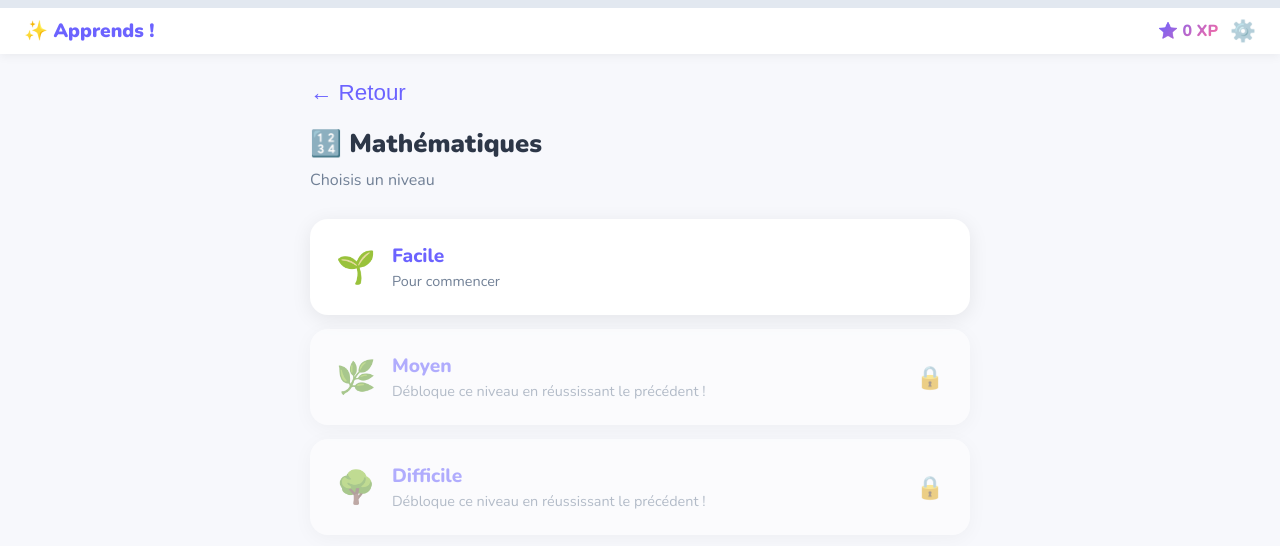
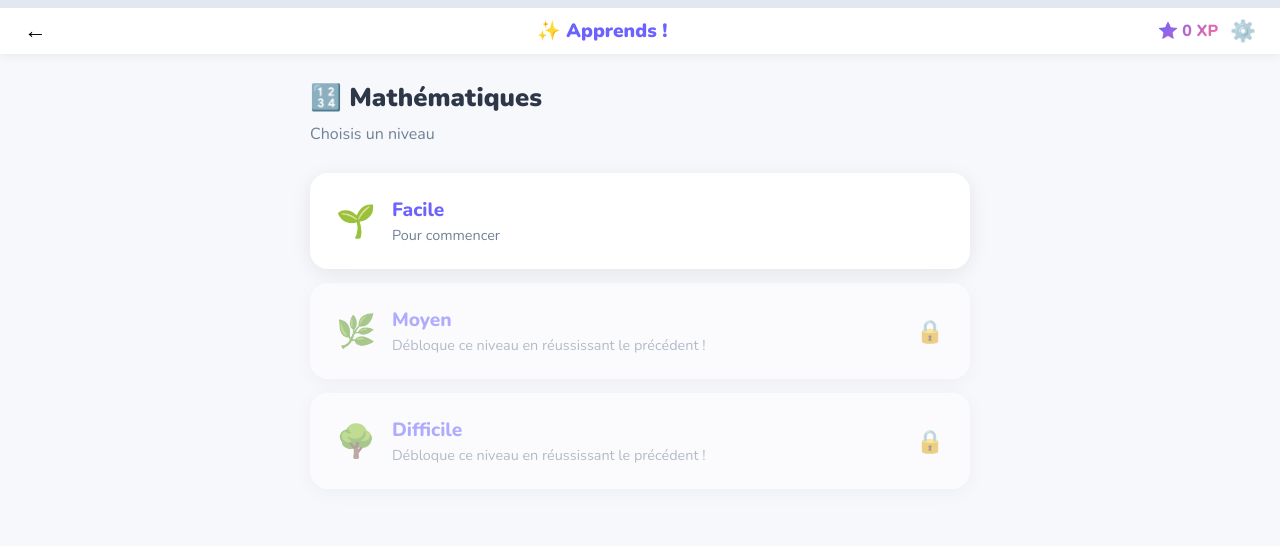
Before and after one commit to TxT-Consulting/exercices-enfants-v2, a plain HTML site: page index.html in a window 1280 px wide. Both pictures are taken after a click on the element 640 px from the left and 257 px from the top of the page. Drawn offline with nearby package versions, Linux system fonts and the light colour scheme.

Commit message:
fix: back button + real category descriptions

```diff
--- a/index.html
+++ b/index.html
@@ -48,6 +48,7 @@
     box-shadow: 0 2px 10px rgba(0,0,0,0.06); z-index: 99;
   }
   #logo { font-size: 1.2rem; font-weight: 900; color: var(--maths); }
+  #back-btn { background: none; border: none; font-size: 1.4rem; cursor: pointer; display: none; }
   .top-right { display: flex; gap: 12px; align-items: center; }
   #xp-display { font-weight: 800; font-size: 1rem; background: linear-gradient(135deg, #6C63FF, #FF6B9D); -webkit-background-clip: text; -webkit-text-fill-color: transparent; }
   .settings-btn { background: none; border: none; font-size: 1.3rem; cursor: pointer; opacity: 0.6; transition: opacity 0.2s; }
@@ -305,6 +306,7 @@
 <div id="xp-bar-wrap"><div id="xp-bar"></div></div>
 
 <div id="top-bar">
+  <button id="back-btn" onclick="goBack()">←</button>
   <div id="logo">✨ Apprends !</div>
   <div class="top-right">
     <div id="xp-display">⭐ 0 XP</div>
@@ -606,8 +608,23 @@ function shuffle(arr) {
 }
 
 // ─── SCREENS ──────────────────────────────────────────────────────────────────
+function setBackBtn(show) {
+  const btn = document.getElementById('back-btn');
+  if (btn) btn.style.display = show ? 'block' : 'none';
+}
+
+function goBack() {
+  if (STATE.timerInterval) { clearInterval(STATE.timerInterval); STATE.timerInterval = null; }
+  if (STATE.screen === 'exercise' || STATE.screen === 'scorecard') {
+    renderLevelSelect(STATE.category);
+  } else if (STATE.screen === 'levelselect') {
+    renderHome();
+  }
+}
+
 function renderHome() {
   STATE.screen = 'home';
+  setBackBtn(false);
   const hasSavedProgress = loadState();
   const app = document.getElementById('app');
 
@@ -632,7 +649,7 @@ function renderHome() {
           <div class="cat-icon">${cat.icon}</div>
           <div class="cat-info">
             <div class="cat-name" style="color:${cat.color}">${cat.label}</div>
-            <div class="cat-desc">Catégorie d'exercices</div>
+            <div class="cat-desc">${getCatDesc(key)}</div>
             <div class="cat-levels">
               ${levels.map(l => `
                 <div class="level-badge ${STATE.unlockedLevels[key][l] ? 'unlocked' : 'locked'}">
@@ -649,6 +666,15 @@ function renderHome() {
   updateXPBar();
 }
 
+function getCatDesc(cat) {
+  const descs = {
+    maths: 'Calcul, suites, multiplications…',
+    francais: 'Orthographe, vocabulaire, grammaire…',
+    logique: 'Suites logiques, associations, raisonnement…',
+  };
+  return descs[cat] || '';
+}
+
 function continueLast() {
   renderLevelSelect('maths');
 }
@@ -656,6 +682,7 @@ function continueLast() {
 function renderLevelSelect(cat) {
   STATE.screen = 'levelselect';
   STATE.category = cat;
+  setBackBtn(true);
   const catData = EXERCISES[cat];
   const levels = [
     { key: 'facile', label: 'Facile', icon: '🌱', desc: 'Pour commencer' },
@@ -664,7 +691,6 @@ function renderLevelSelect(cat) {
   ];
   const app = document.getElementById('app');
   app.innerHTML = `
-    <button onclick="renderHome()" style="background:none;border:none;color:${catData.color};font-size:1.4rem;cursor:pointer;margin-bottom:20px">← Retour</button>
     <div class="level-select-title pop-in">${catData.icon} ${catData.label}</div>
     <div class="level-select-sub">Choisis un niveau</div>
     ${levels.map(lv => {
@@ -701,6 +727,7 @@ function startLevel(cat, level) {
 
 function renderExercise() {
   STATE.screen = 'exercise';
+  setBackBtn(true);
   if (STATE.exIndex >= STATE.exercises.length) {
     renderScoreCard();
     return;
```
Also changed, not shown: 1 other file.
